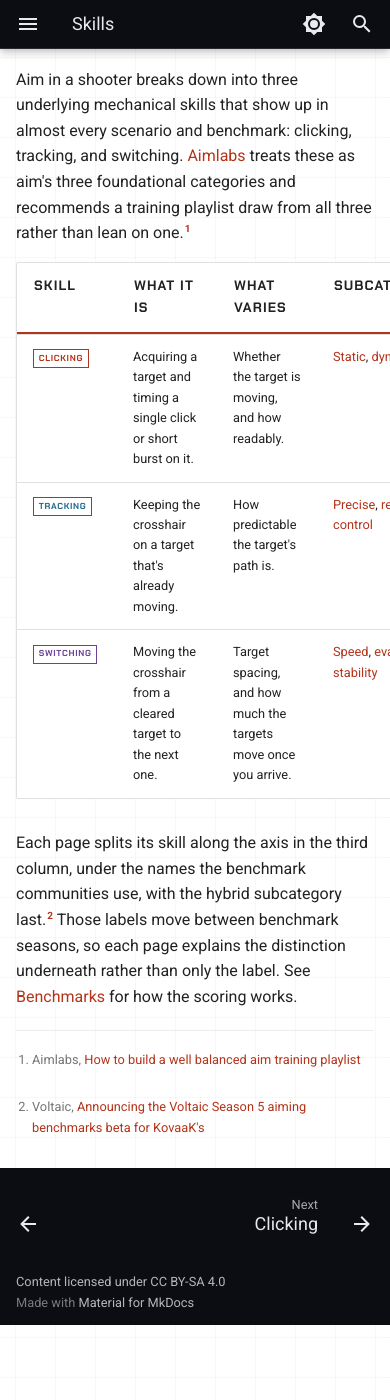
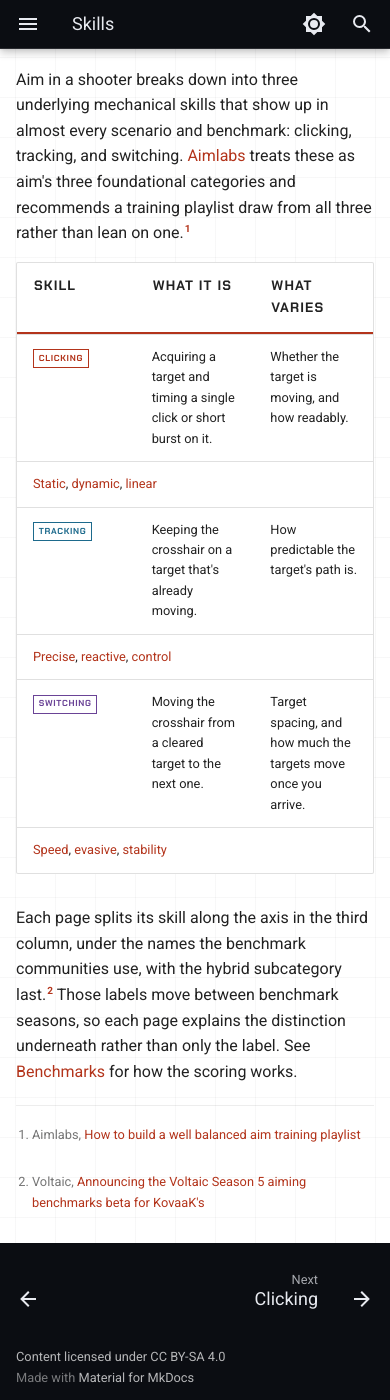
Before and after one commit to Bassel-Bakr/Aim, an MkDocs documentation site: the page built from docs/wiki/skills/index.md, in a window 390 px wide and 1400 px high, scrolled down 263 px. Built offline with MkDocs 1.6.1 and Material for MkDocs 9.7.7, drawn with Linux system fonts in a browser that asks for light colours; comment, search, counter and statistics services are not loaded; before the commit the page ends 1588 px from its top, so only the background shows below that.

Commit message:
feat: stack a table's last column under the others on narrow screens
Four columns at phone width left every cell wrapping to roughly one word per
line, and pushed the skills table into horizontal scroll.

Adds .aim-table-stack, a wrapper that below 38em lays each row out as a flex
line whose last cell takes a full-width basis, so it wraps onto its own line
under the rest of the row. The column's header is hidden there, because a
heading that sits once at the top of the table no longer lines up with a cell
repeated under every row; the subcategory names read on their own.

The rule is scoped to the wrapper rather than applied to every table, since
which column can stand alone is a property of the table, not of tables in
general. Above the breakpoint nothing changes.

Co-Authored-By: Claude Opus 5 <noreply@anthropic.com>

```diff
--- a/docs/assets/stylesheets/aim.css
+++ b/docs/assets/stylesheets/aim.css
@@ -7,7 +7,7 @@
  * Three parts, in order: the colour and type layer, which overrides the theme's own custom
  * properties; the chrome, which restyles the header, tabs, footer and typeset defaults; and the
  * page components. Each component is documented above its rules with the Markdown that produces
- * it: .aim-hero, .aim-cards, .aim-steps, .aim-skill.
+ * it: .aim-hero, .aim-cards, .aim-steps, .aim-skill, .aim-table-stack.
  */
 
 @import url("https://fonts.googleapis.com/css2?family=Chakra+Petch:wght@500;600;700&display=swap");
@@ -512,3 +512,48 @@ body {
 .md-typeset .aim-skill--clicking { color: var(--aim-clicking); }
 .md-typeset .aim-skill--tracking { color: var(--aim-tracking); }
 .md-typeset .aim-skill--switching { color: var(--aim-switching); }
+
+/* ---------------------------------------------------------------------------
+ * .aim-table-stack — a table whose last column drops onto its own line on a
+ * narrow screen, so the remaining columns keep a readable width instead of
+ * wrapping to one word per line.
+ *
+ *   <div class="aim-table-stack" markdown>
+ *
+ *   | Skill | What it is | Subcategories |
+ *   | --- | --- | --- |
+ *   | Clicking | Acquiring a target. | Static, dynamic, linear |
+ *
+ *   </div>
+ *
+ * The stacked cell carries no header: its column heading is hidden, because a
+ * heading sitting once at the top of the table no longer lines up with cells
+ * repeated under every row.
+ * ------------------------------------------------------------------------ */
+
+@media screen and (max-width: 38em) {
+  .md-typeset .aim-table-stack table:not([class]) {
+    display: block;
+    width: 100%;
+    overflow: visible;
+  }
+
+  .md-typeset .aim-table-stack tr {
+    display: flex;
+    flex-wrap: wrap;
+  }
+
+  .md-typeset .aim-table-stack :is(th, td):not(:last-child) {
+    flex: 1 1 0;
+    min-width: 0;
+  }
+
+  .md-typeset .aim-table-stack th:last-child {
+    display: none;
+  }
+
+  .md-typeset .aim-table-stack td:last-child {
+    flex: 1 0 100%;
+    border-top: 1px solid var(--md-typeset-table-color);
+  }
+}
--- a/docs/wiki/skills/index.md
+++ b/docs/wiki/skills/index.md
@@ -14,11 +14,15 @@ scenario and benchmark: clicking, tracking, and switching. [Aimlabs](../resource
 treats these as aim's three foundational categories and recommends a training playlist draw from
 all three rather than lean on one.[^aimlabs-playlist]
 
+<div class="aim-table-stack" markdown>
+
 | Skill | What it is | What varies | Subcategories |
 | --- | --- | --- | --- |
 | [Clicking](clicking.md){ .aim-skill .aim-skill--clicking } | Acquiring a target and timing a single click or short burst on it. | Whether the target is moving, and how readably. | [Static](clicking.md#static-clicking), [dynamic](clicking.md#dynamic-clicking), [linear](clicking.md#linear-clicking) |
 | [Tracking](tracking.md){ .aim-skill .aim-skill--tracking } | Keeping the crosshair on a target that's already moving. | How predictable the target's path is. | [Precise](tracking.md#precise-tracking), [reactive](tracking.md#reactive-tracking), [control](tracking.md#control-tracking) |
 | [Switching](switching.md){ .aim-skill .aim-skill--switching } | Moving the crosshair from a cleared target to the next one. | Target spacing, and how much the targets move once you arrive. | [Speed](switching.md#speed-switching), [evasive](switching.md#evasive-switching), [stability](switching.md#stability-switching) |
+
+</div>
 
 Each page splits its skill along the axis in the third column, under the names the benchmark
 communities use, with the hybrid subcategory last.[^voltaic-s5] Those labels move between benchmark
```
